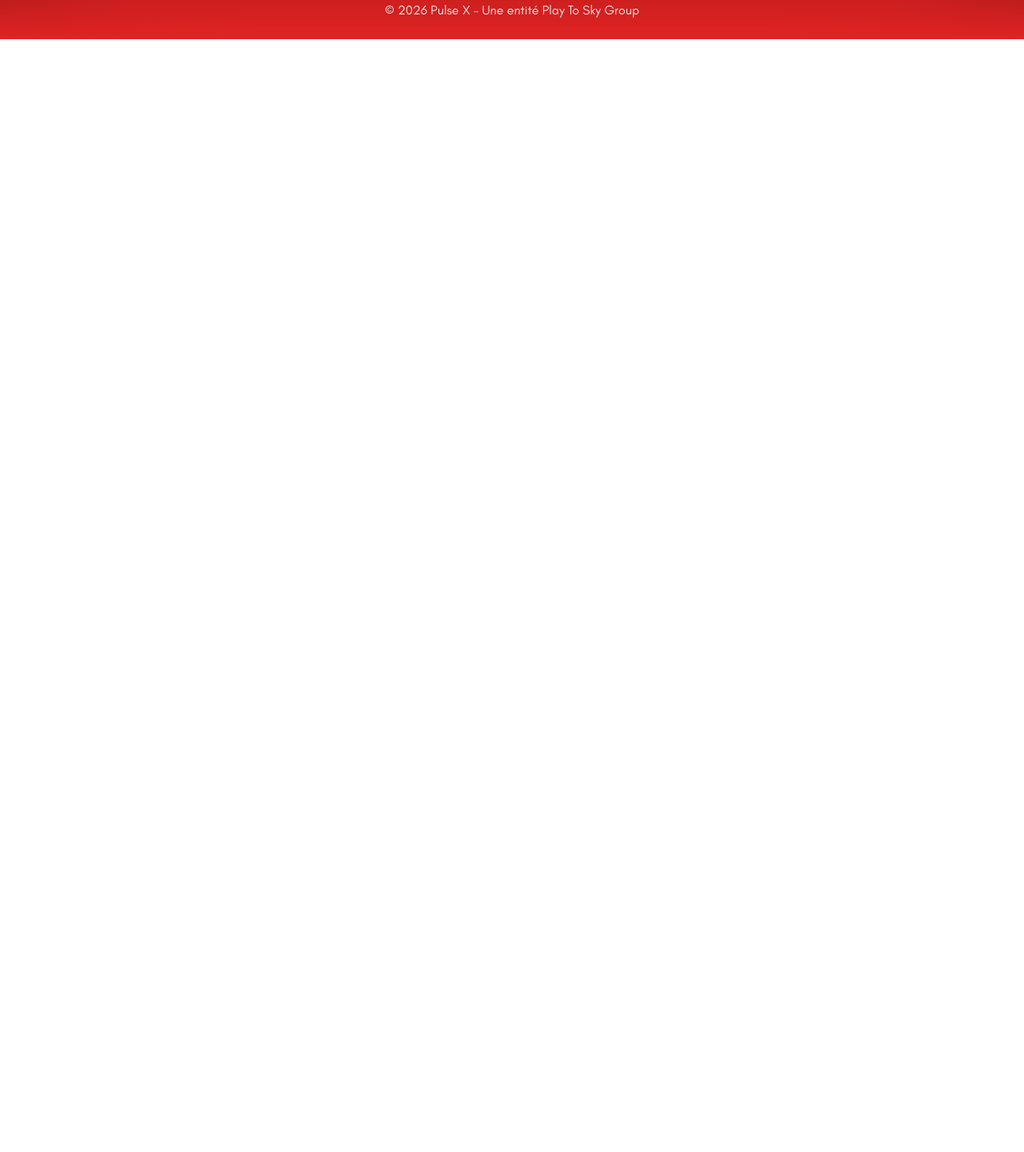
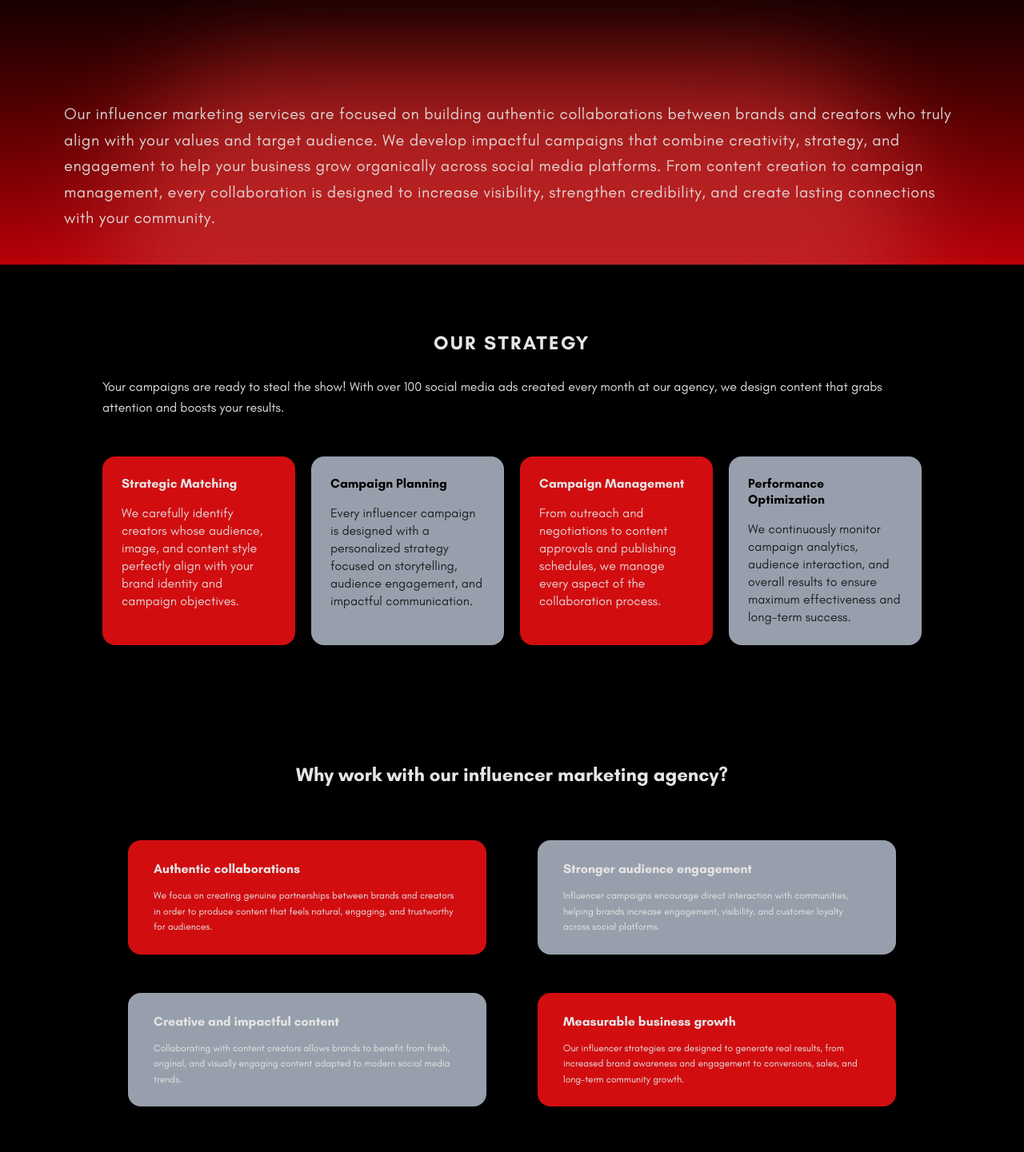
Before and after one commit to 4skygroup/pulse-x, a React (Vite) app: page /influence in a window 1280 px wide. Shown: the part 469-1910 px from the top of the page at 80% size. Before the commit the page ends 800 px from the top, so only its background shows below. Built offline with nearby package versions, Linux system fonts and the light colour scheme.

Commit message:
debug faq + ajout de la page influence + ajout scroll top quand on clique sur un service

```diff
--- a/src/App.tsx
+++ b/src/App.tsx
@@ -8,6 +8,7 @@ import Contact from "./components/formulaire/Contact.tsx";
 import Footer from "./components/footer/Footer.tsx";
 import SocialAds from "./pages/SocialAds.tsx";
 import ScrollToTop from "./components/ScrollToTop.tsx";
+import Influence from "./pages/Influence.tsx";
 
 function App() {
     return (
@@ -22,7 +23,7 @@ function App() {
 
                 <Route path="/brandcontent" element={<BrandContent />} />
                 <Route path="/socialads" element={<SocialAds />} />
-                {/*<Route path="/influence" element={<Influence />} />*/}
+                <Route path="/influence" element={<Influence />} />
             </Routes>
             <Footer />
         </>
--- a/src/components/HeroComp.tsx
+++ b/src/components/HeroComp.tsx
@@ -15,6 +15,7 @@ export default function HeroComp({
     cta,
     description,
 }: HeroComProps) {
+
     return (
         <section className="relative w-full min-h-screen overflow-hidden bg-black">
 
--- a/src/components/faq/Faq.tsx
+++ b/src/components/faq/Faq.tsx
@@ -1,19 +1,36 @@
+// Faq.tsx
+import { useState } from "react";
 import { faqData } from "./FaqData.ts";
 import FAQRow from "./FaqRow.tsx";
 
 const FAQ = () => {
+
+    const [openIndex, setOpenIndex] = useState<number | null>(null);
+
     return (
-        <section className="w-full bg-black min-h-screen flex flex-col items-center px-6 py-16">
+        <section className="w-full bg-black flex flex-col items-center px-6 py-16">
+
             <h2 className="font-glacial text-h7 font-bold text-white mb-12 tracking-widest uppercase">
                 FAQ
             </h2>
 
             <div className="w-full max-w-2xl">
-                {/* FAQ rows */}
-                {faqData.map((item) => (
-                    <FAQRow key={item.id} item={item} />
+
+                {faqData.map((item, index) => (
+                    <FAQRow
+                        key={item.id}
+                        item={item}
+                        isOpen={openIndex === index}
+                        onToggle={() =>
+                            setOpenIndex(
+                                openIndex === index ? null : index
+                            )
+                        }
+                    />
                 ))}
+
             </div>
+
         </section>
     );
 };
--- a/src/components/faq/FaqRow.tsx
+++ b/src/components/faq/FaqRow.tsx
@@ -1,5 +1,4 @@
-import {useState} from "react";
-import type {FAQItem} from "./FaqData.ts";
+import type { FAQItem } from "./FaqData.ts";
 
 const ChevronIcon = ({ isOpen }: { isOpen: boolean }) => (
     <svg
@@ -21,22 +20,33 @@ const ChevronIcon = ({ isOpen }: { isOpen: boolean }) => (
     </svg>
 );
 
-const FAQRow = ({ item }: { item: FAQItem }) => {
-    const [isOpen, setIsOpen] = useState(false);
+interface FAQRowProps {
+    item: FAQItem;
+    isOpen: boolean;
+    onToggle: () => void;
+}
+
+const FAQRow = ({
+    item,
+    isOpen,
+    onToggle,
+}: FAQRowProps) => {
 
     return (
         <div className="border-b border-[#2A2A2A]">
+
             <button
-                onClick={() => setIsOpen(!isOpen)}
+                onClick={onToggle}
                 className="w-full flex items-center justify-between py-5 px-0 text-left group"
                 aria-expanded={isOpen}
             >
                 <span
-                    className="font-glacial text-t5 text-white transition-colors duration-200 group-hover:text-pulse-x-red pr-4"
+                    className="font-glacial text-t5 transition-colors duration-200 group-hover:text-pulse-x-red pr-4"
                     style={{ color: isOpen ? "#F23333" : "#E5E5E5" }}
                 >
                     {item.question}
                 </span>
+
                 <ChevronIcon isOpen={isOpen} />
             </button>
 
@@ -51,6 +61,7 @@ const FAQRow = ({ item }: { item: FAQItem }) => {
                     {item.answer}
                 </p>
             </div>
+
         </div>
     );
 };
--- a/src/pages/Influence.tsx
+++ b/src/pages/Influence.tsx
@@ -0,0 +1,57 @@
+import HeroComp from "../components/HeroComp.tsx";
+import OurProcess from "../components/our/Process.tsx";
+import BrandedContentSection, {type BrandedContentItem} from "../components/why/Brandedcontent.tsx";
+
+export default function Influence() {
+
+    const heroContent = {
+        titre: "Influence",
+        citation: '"It’s time to create meaningful connections."',
+        tagline: "Tailored influencer campaigns designed to strengthen your brand image and expand your online presence.",
+        cta: "Explore our influencer network",
+        description:
+            "Our influencer marketing services are focused on building authentic collaborations between brands and creators who truly align with your values and target audience. We develop impactful campaigns that combine creativity, strategy, and engagement to help your business grow organically across social media platforms. From content creation to campaign management, every collaboration is designed to increase visibility, strengthen credibility, and create lasting connections with your community.",
+
+    };
+
+    const brandedContentItems: BrandedContentItem[] = [
+        {
+            title: "Authentic collaborations",
+            description: "We focus on creating genuine partnerships between brands and creators in order to produce content that feels natural, engaging, and trustworthy for audiences.",
+            variant: "red",
+        },
+        {
+            title: "Stronger audience engagement",
+            description: "Influencer campaigns encourage direct interaction with communities, helping brands increase engagement, visibility, and customer loyalty across social platforms.",
+            variant: "gray",
+        },
+        {
+            title: "Creative and impactful content",
+            description: "Collaborating with content creators allows brands to benefit from fresh, original, and visually engaging content adapted to modern social media trends.",
+            variant: "gray",
+        },
+        {
+            title: "Measurable business growth",
+            description: "Our influencer strategies are designed to generate real results, from increased brand awareness and engagement to conversions, sales, and long-term community growth.\n",
+            variant: "red",
+        },
+    ];
+
+    return (
+        <>
+            <HeroComp {...heroContent} />
+            <OurProcess
+                title="OUR STRATEGY"
+                subtitle="Your campaigns are ready to steal the show! With over 100 social media ads created every month at our agency, we design content that grabs attention and boosts your results."
+                steps={[
+                    { step: 1, title: "Strategic Matching", description: "We carefully identify creators whose audience, image, and content style perfectly align with your brand identity and campaign objectives.", variant: "red" },
+                    { step: 2, title: "Campaign Planning", description: "Every influencer campaign is designed with a personalized strategy focused on storytelling, audience engagement, and impactful communication.", variant: "gray" },
+                    { step: 3, title: "Campaign Management", description: "From outreach and negotiations to content approvals and publishing schedules, we manage every aspect of the collaboration process.", variant: "red" },
+                    { step: 4, title: "Performance Optimization", description: "We continuously monitor campaign analytics, audience interaction, and overall results to ensure maximum effectiveness and long-term success.", variant: "gray" },
+                ]}
+            />
+
+            <BrandedContentSection title="Why work with our influencer marketing agency?" items={brandedContentItems} />
+        </>
+    );
+}
```
Also changed, not shown: src/components/faq/FaqData.ts (indentation only). Lines whose indentation alone changed are shown as unchanged.
